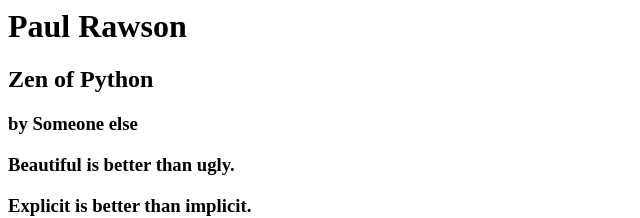
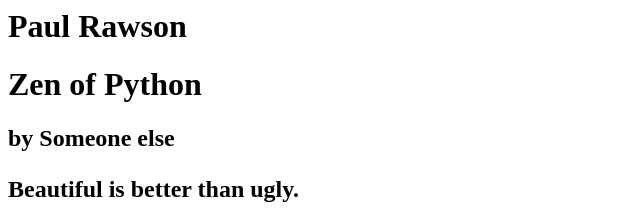
Before and after one commit to prawson81/Poem-Website, a plain HTML site: page index.html in a window 1280 px wide. Shown: the top 218 px of the page, without its empty margins (0-640 px from the left). Drawn offline with Linux system fonts and the light colour scheme.

Commit message:
Update index.html
update formatting

```diff
--- a/index.html
+++ b/index.html
@@ -2,8 +2,10 @@
 
 <body>
   <h1>Paul Rawson<h1>
-    <h2><strong>Zen of Python</strong><h2>
-  <h3>by Someone else<h3>
+  <h1><strong>Zen of Python</strong><h1>
+  <h2>by Someone else<h2>
+
+
 
   <p>Beautiful is better than ugly.<p>
   <p>Explicit is better than implicit.
```
